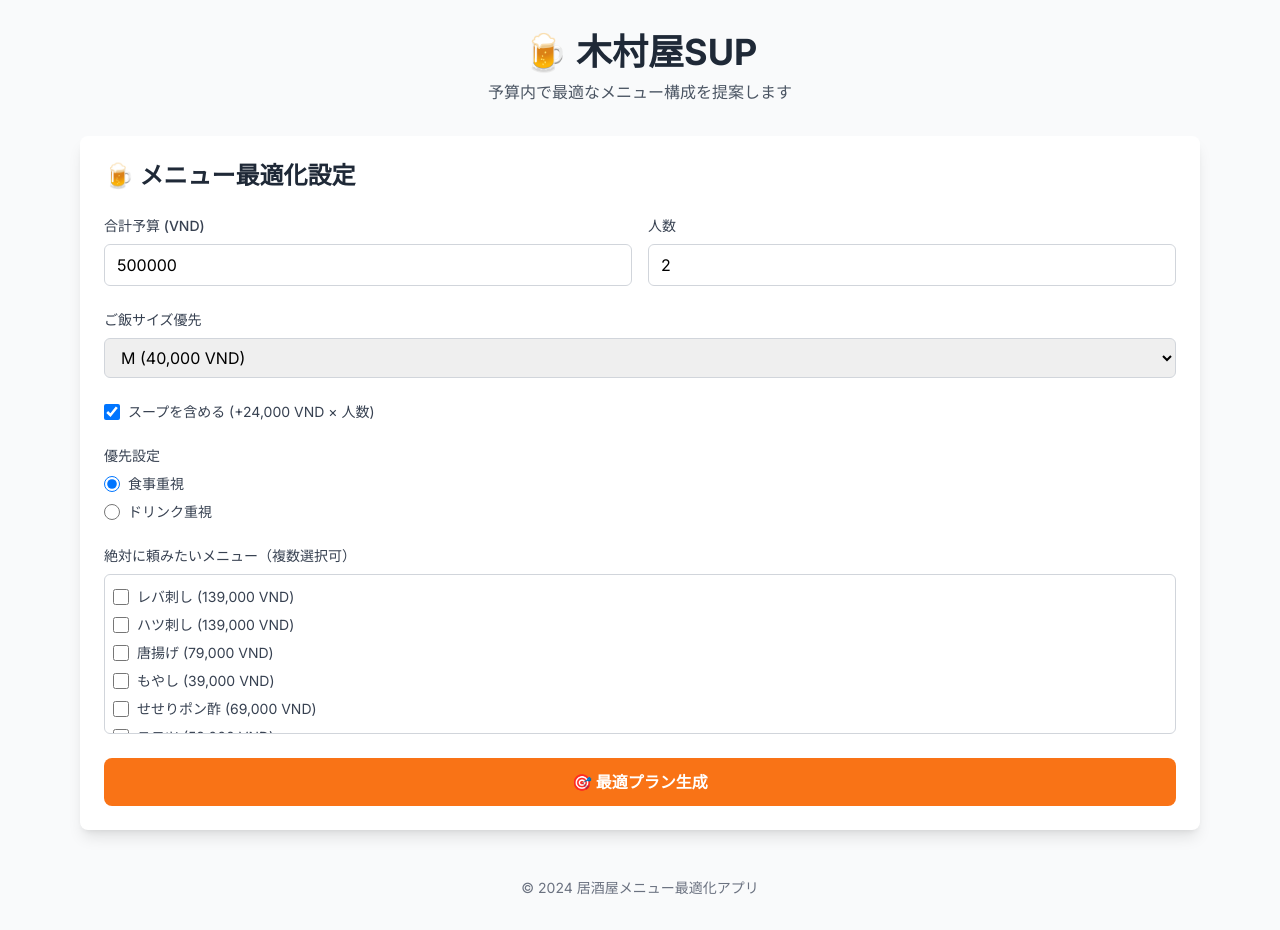
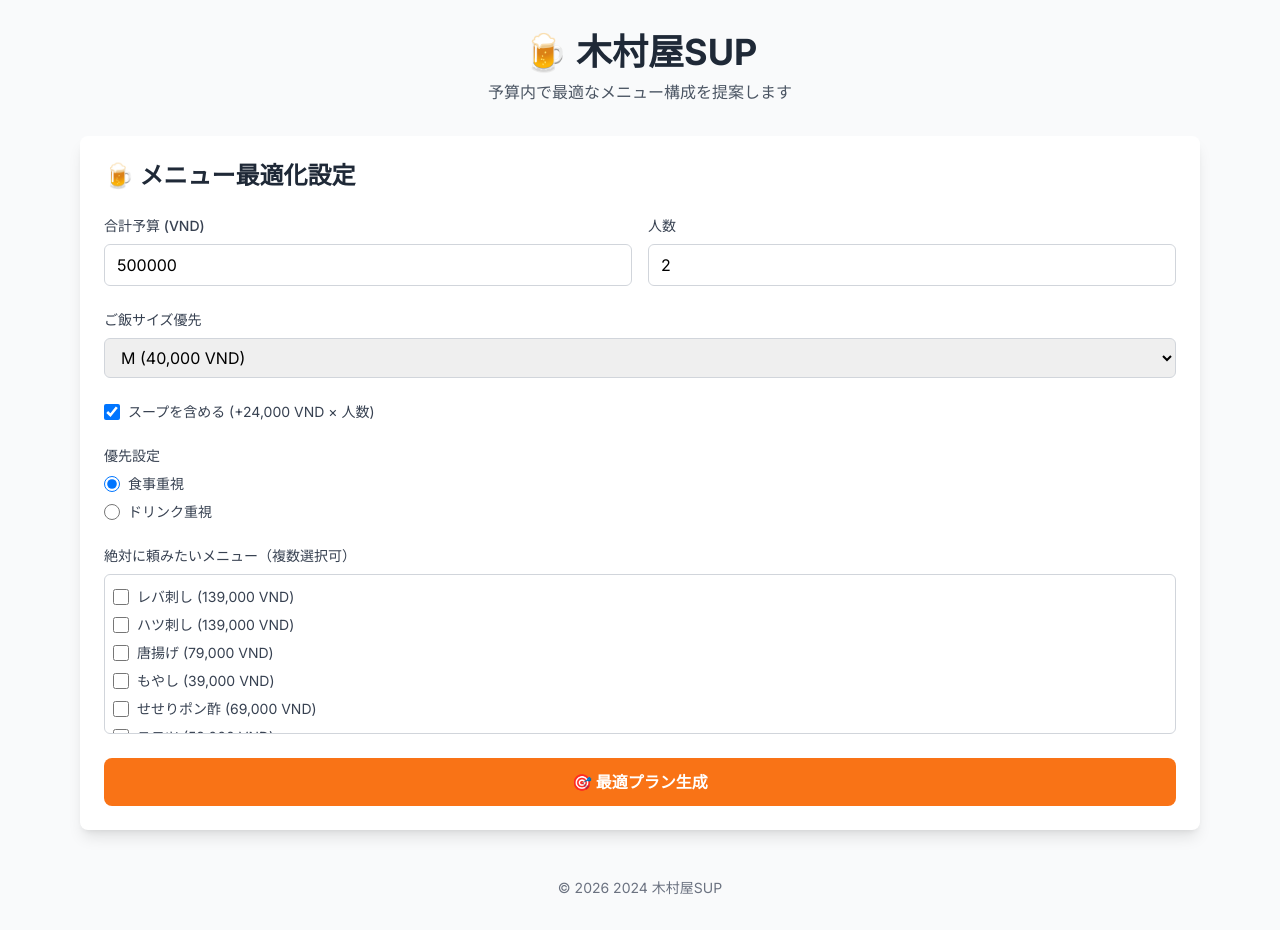
Before and after one commit to taiga0309/kimura-sup, a Next.js app: page / in a window 1280 px wide. Built offline with nearby package versions, Linux system fonts and the light colour scheme.

Commit message:
Update page.tsx

```diff
--- a/src/app/page.tsx
+++ b/src/app/page.tsx
@@ -96,7 +96,7 @@ export default function Home() {
 
         {/* フッター */}
         <footer className="mt-12 text-center text-gray-500 text-sm">
-          <p>© 2024 居酒屋メニュー最適化アプリ</p>
+          <p>© 2026 2024 木村屋SUP</p>
         </footer>
       </div>
     </div>
```
